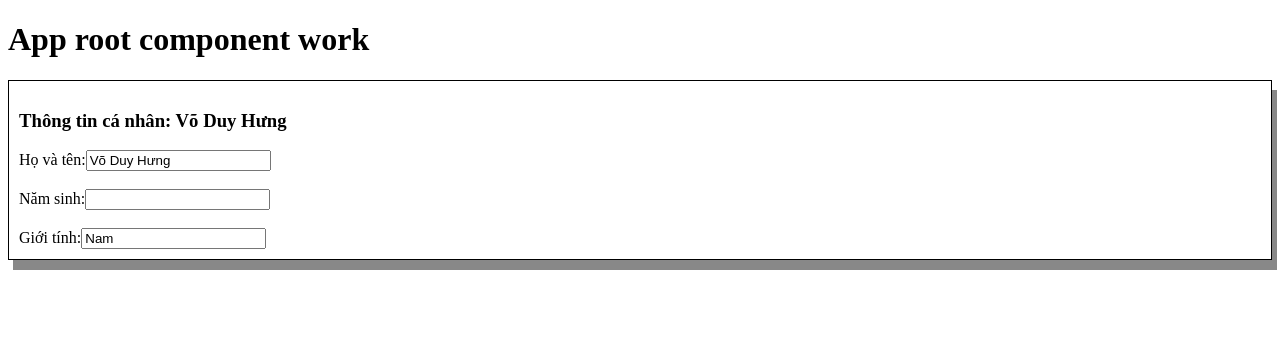
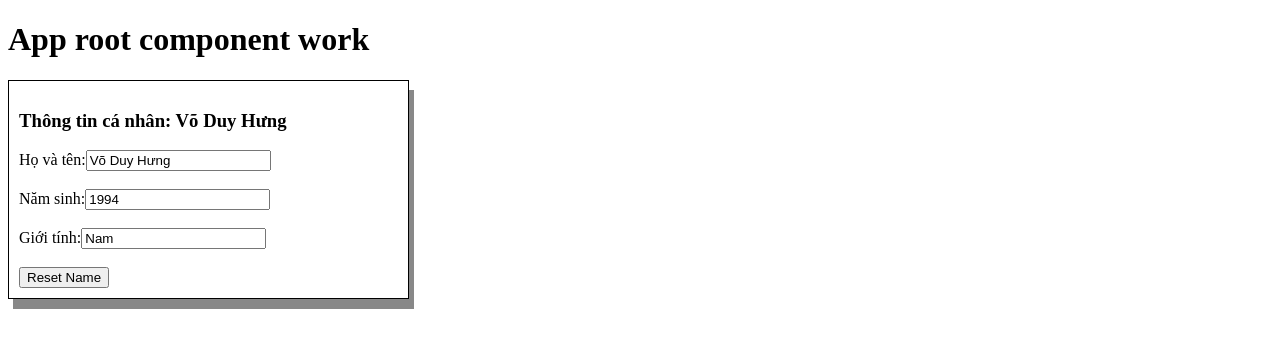
Before and after one commit to hungvdtvh/MyAppAngular, an Angular app: page / in a window 1280 px wide. Shown: the top 348 px of the page. Built offline with nearby package versions, Linux system fonts and the light colour scheme.

Commit message:
ngModel two way binding

```diff
--- a/src/app/home/home.component.html
+++ b/src/app/home/home.component.html
@@ -1,12 +1,13 @@
 <div id="home">
   <h3>Thông tin cá nhân: {{ name }}</h3>
   <label>Họ và tên:</label>
-  <input type="text" [value]="name" [title]="'Họ và tên của KH: ' + name" />
+  <input type="text" [(ngModel)]="name" [title]="'Họ và tên của KH: ' + name" />
   <br /><br />
   <label>Năm sinh:</label>
-  <input type="text" value="" />
+  <input type="text" [(ngModel)]="age" />
   <span *ngIf="age <= 1993"> Năm sinh không hợp lệ</span>
   <br /><br />
   <label>Giới tính:</label>
-  <input type="text" value="Nam" />
+  <input type="text" value="Nam" /><br /><br />
+  <button (click)="resetName()">Reset Name</button>
 </div>
--- a/src/app/home/home.component.scss
+++ b/src/app/home/home.component.scss
@@ -2,4 +2,5 @@
   border: 1px solid;
   padding: 10px;
   box-shadow: 5px 10px #888888;
+  width: 30%;
 }
--- a/src/app/home/home.component.ts
+++ b/src/app/home/home.component.ts
@@ -10,6 +10,13 @@ export class HomeComponent implements OnInit {
   public age: number = 1994;
   constructor() { }
 
-  ngOnInit(): void {  }
+  ngOnInit(): void {
+
+    }
+  public resetName(): void{
+    //console.log("ResetName")
+    this.name="";
+
+  }
 
 }
```
